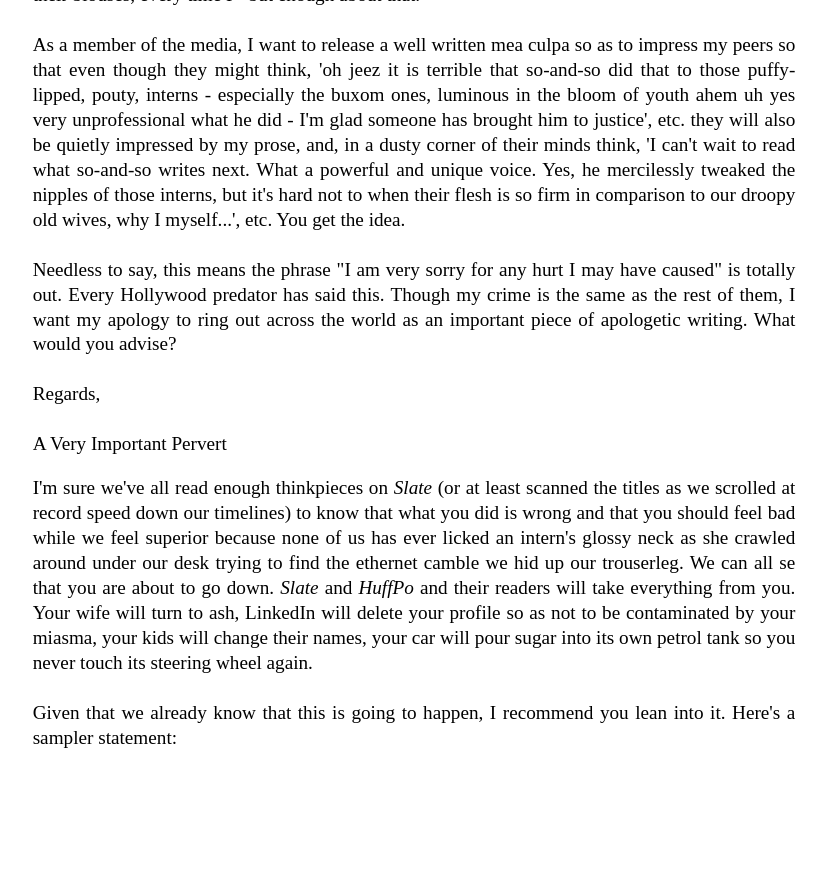
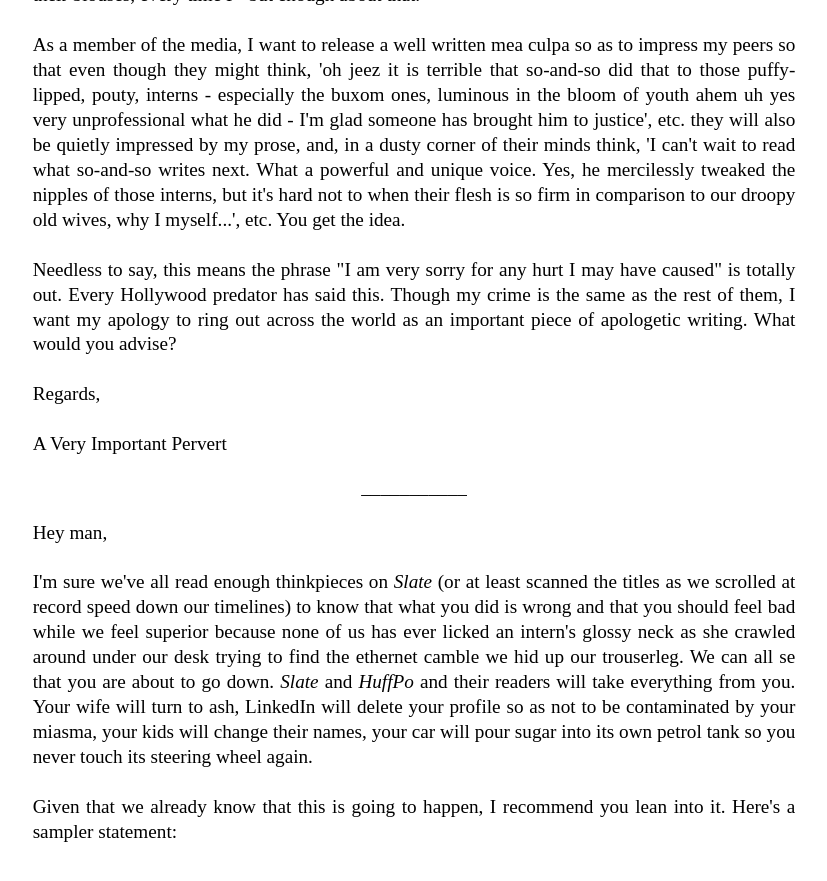
Before and after one commit to Pinelife/pinelife.github.io, a Jekyll site: the page Hellhole/Room11.html, which Jekyll copies as it is, in a window 1280 px wide and 900 px high, scrolled down 1518 px. Shown: the top 881 px of the window, without its empty margins (226-1053 px from the left). Built offline with Jekyll 4.4.1, drawn with Linux system fonts in a browser that asks for light colours; before the commit the page ends 2324 px from its top, so only the background shows below that.

Commit message:
Update Room11.html

```diff
--- a/Hellhole/Room11.html
+++ b/Hellhole/Room11.html
@@ -57,7 +57,8 @@
 some kind of buff?</p>
 <p>
 It's possibly interesting to note that with this first deal Satan made you perform an
-elaborate and weirdly erotic blood oath routine with him which involved slicing the soles of your feet,
+
+	elaborate and weirdly erotic blood oath routine with him which involved slicing the soles of your feet,
 licking the blood, spitting it into each others mouths, and then spitting the mingled blood and saliva back
 into the foot wound. He said he saw it on RedTub and thought it seemed cool. For those not in the know, RedTub is the
 sister site to RedTube. RedTub focuses mostly blood play, about which let us say no more because it is dark and unpleasant (yes, kinkshame).</p>
@@ -106,7 +107,16 @@
 	<br/>
 	A Very Important Pervert
 </p>
+
+<p style="text-align:center" class="indented">
+
+___________
+
+</p>
 <p style="text-align:justify" class="indented">
+
+  Hey man, <br/>
+   <br/>
 	I'm sure we've all read enough thinkpieces on <i>Slate</i> (or at least scanned the titles as we scrolled at record speed down our
 	timelines) to know that what you did is wrong and that you should feel bad while we feel superior because none of us has ever
 	licked an intern's glossy neck as she crawled around under our desk trying to find the ethernet camble we hid up our trouserleg.
```
